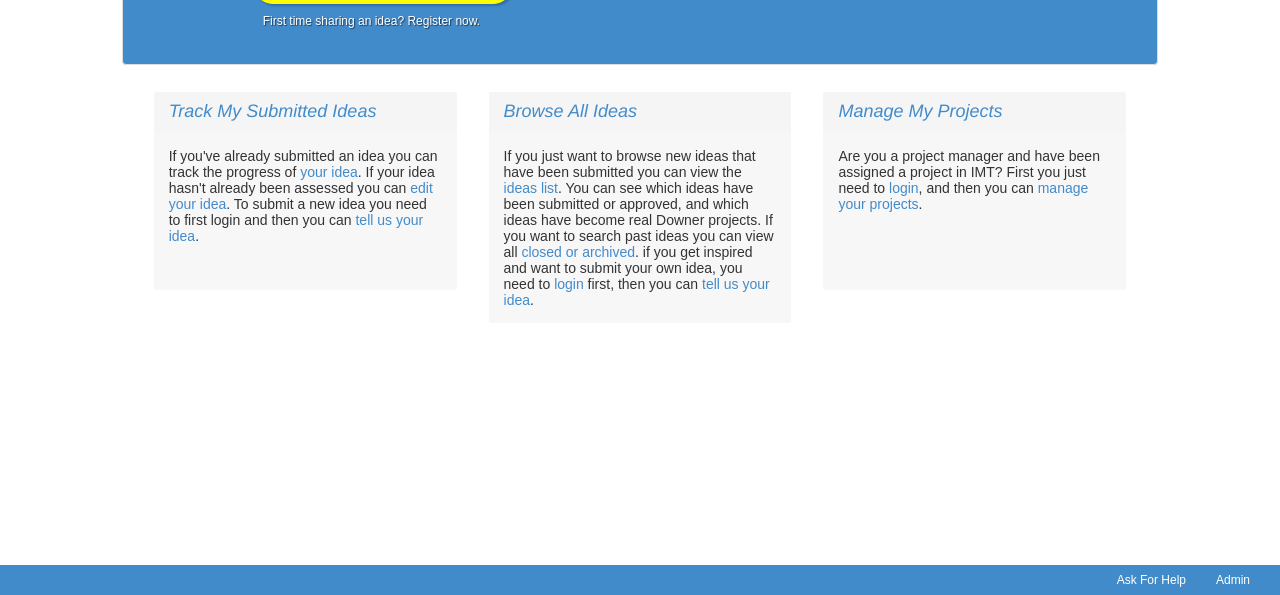
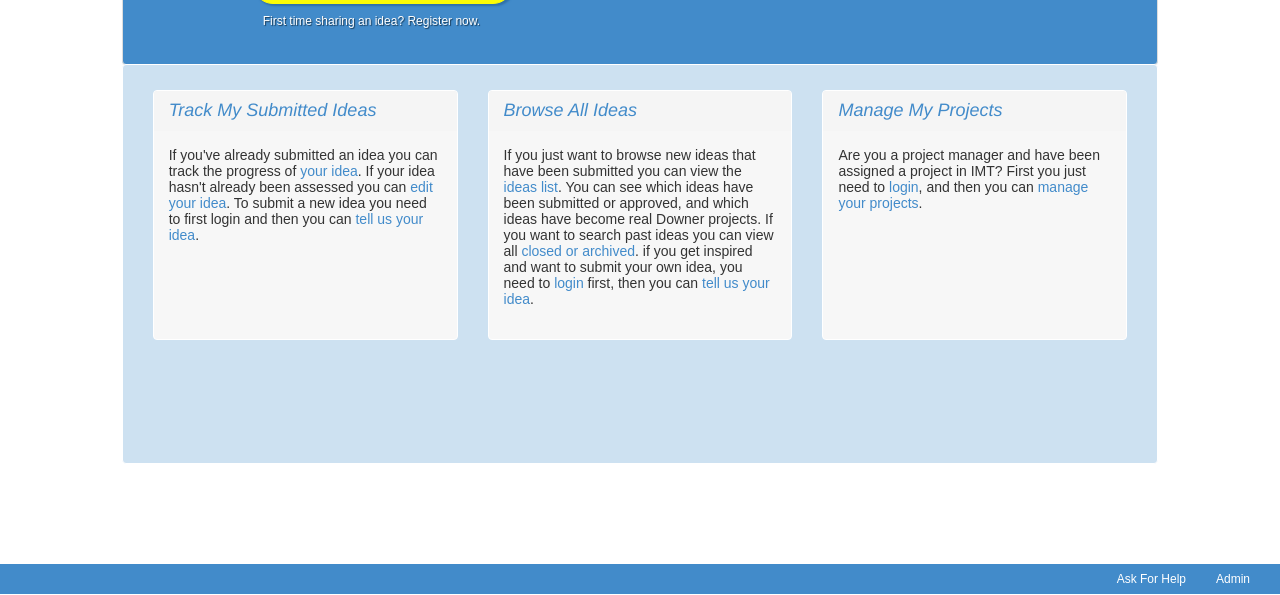
Before and after one commit to NickyH/oimt, a plain HTML site: page index.html in a window 1280 px wide. Shown: the part 385-980 px from the top of the page. Drawn offline with Linux system fonts and the light colour scheme.

Commit message:
additonal homepage styling

```diff
--- a/Content/less/override.less
+++ b/Content/less/override.less
@@ -309,7 +309,8 @@ body, html {
 }
 
 #insert-bottom {
-  position: relative;
+  position: absolute;
+  width: 100%;
 }
 
 .top-bar {
@@ -397,14 +398,15 @@ body, html {
 
 .panel-empty {
   height: 400px;
-  margin-top: -20px !important;
-  background-color: none;
+  margin-top: -21px !important;
+  background-color: lighten(@oimt-blue, 35%);
+  border-color: lighten(@oimt-blue, 35%);
   border-color: white;
   box-shadow: 0 0 0 white !important;
 }
 
 .panel-tiny {
-  min-height: 200px;
+  min-height: 250px;
   height: fit-content;
   margin-top: 10px;
   background-color: #f7f7f7 !important;
```
